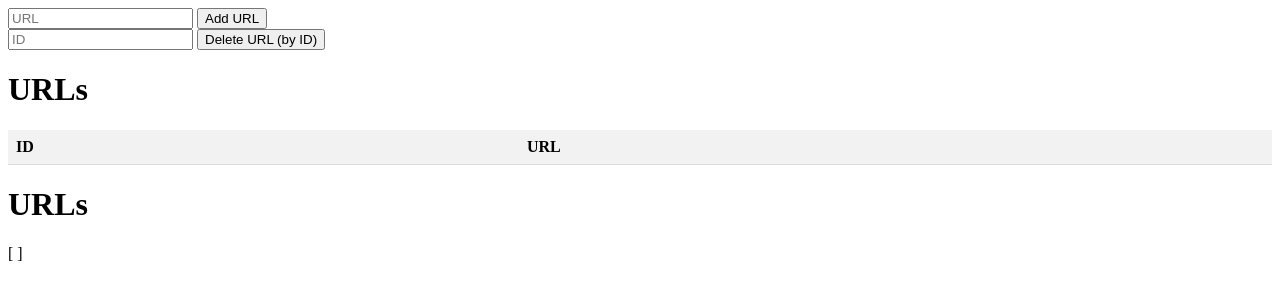
After one commit to jonberliner/moodboard, a Flask app: page /search_urls in a window 1280 px wide. The commit adds this page. Shown: the top 300 px of the page. Run offline with Flask 3, Linux system fonts and the light colour scheme; data that the repository does not hold is empty.

Commit message:
Added rotating images

```diff
--- a/gist_app/app.py
+++ b/gist_app/app.py
@@ -71,6 +71,27 @@ def create_gist_db():
                     search_url text, ip text, timestamp DATETIME DEFAULT CURRENT_TIMESTAMP)''')
 
 
+    # Create a table for all of the search image urls
+    c.execute('''CREATE TABLE search_image_urls
+                    (id INTEGER PRIMARY KEY AUTOINCREMENT,
+                    search_image_url text)''')
+
+    # Seed the search image urls
+    search_images = ['https://i.pinimg.com/474x/3f/e7/00/3fe700a9b46de92a7e4b32843ecc2923.jpg',
+            'https://i.pinimg.com/736x/ac/13/3f/ac133f87630018fa69fbcddfb61bf2f5.jpg',
+            'https://i.pinimg.com/564x/03/62/3c/03623c181de7c18a84932635e0f4279a.jpg',
+            'https://i.pinimg.com/474x/fa/73/7b/fa737b8f99636afc99e1de33c3fa70f7.jpg',
+            'https://i.pinimg.com/736x/b4/b9/3e/b4b93eeb8a390220c3abdb0c8914f13b.jpg',
+            'https://i.pinimg.com/474x/b4/7f/00/b47f00b3cb1aab0efa16ac7f55251757.jpg',
+            'https://i.pinimg.com/564x/e7/c7/10/e7c7108847b90e1adc749ce078e06b66.jpg',
+            'https://i.pinimg.com/474x/c2/7a/23/c27a23b3e6ba757ccfc5ce899faec376.jpg',
+            'https://i.pinimg.com/474x/c9/be/10/c9be10f8ac165a88d1251495ba6cf00d.jpg',
+            'https://i.pinimg.com/474x/dc/ad/89/dcad89f8debe0a1e94999959206fb7ab.jpg']
+
+    # Save the search image urls
+    for search_image_url in search_images:
+        c.execute("INSERT INTO search_image_urls (search_image_url) VALUES (?)", (search_image_url,))
+
     # Commit and close
     conn.commit()
     conn.close()
@@ -142,6 +163,73 @@ def preload_images():
     # Return the number of products
     return f"Loaded {app.gister.get_num_products()} images"
 
+def get_image_urls():
+
+    # Connect to the database
+    conn = sqlite3.connect(get_gist_db_path())
+
+    # Create a cursor
+    c = conn.cursor()
+
+    # Get the search history
+    c.execute("SELECT * FROM search_image_urls")
+
+    # Get the results
+    rows = c.fetchall()
+
+    # Close the connection
+    conn.close()
+
+    # Return the results
+    return rows
+
+# Endpoint to return the search urls
+@app.route("/search_urls", methods=['GET','POST'])
+def search_urls():
+
+    # See if we're trying to add a url
+    add_url = request.form.get("add-url")
+
+    # If we are, add it
+    if add_url:
+
+        # Connect to the database
+        conn = sqlite3.connect(get_gist_db_path())
+
+        # Create a cursor
+        c = conn.cursor()
+
+        # Insert the search url and ip address
+        c.execute("INSERT INTO search_image_urls (search_image_url) VALUES (?)", (add_url,))
+
+        # Commit and close
+        conn.commit()
+        conn.close()
+
+    # See if we're deleting one
+    delete_id = request.form.get("delete-id")
+
+    # If we are, delete it
+    if delete_id:
+
+        # Connect to the database
+        conn = sqlite3.connect(get_gist_db_path())
+
+        # Create a cursor
+        c = conn.cursor()
+
+        # Insert the search url and ip address
+        c.execute("DELETE FROM search_image_urls WHERE id=?", (delete_id,))
+
+        # Commit and close
+        conn.commit()
+        conn.close()
+
+    # Get them
+    search_image_urls = get_image_urls()
+
+    # Return the results
+    return render_template("search_urls.html", search_image_urls=search_image_urls)
 
 # Add a search image endpoint
 @app.route("/search_image", methods=['GET', 'POST'])
@@ -162,10 +250,13 @@ def search_image():
     # Sort them alphabetically
     categories = sorted(categories)
 
+    # Get only the second element of each tuple
+    search_image_urls = [url[1] for url in get_image_urls()]
+
     # If we don't have an image url, return the search page
     if search_image_url is None:
         return render_template("search_image.html", search_image_url='', num_results=20, categories=categories,
-                               category_selected="WomensDresses")
+                               category_selected="WomensDresses", search_image_urls=search_image_urls)
 
     # Save the query, but don't break if it fails
     try:
@@ -210,7 +301,8 @@ def search_image():
 
     return render_template("search_image.html", search_image_url=search_image_url,
                            images=result_data, search_image=search_data, num_results=num_results,
-                           categories=categories, category_selected=category, urls=result_urls, enumerate=enumerate)
+                           categories=categories, category_selected=category, urls=result_urls, enumerate=enumerate,
+                           search_image_urls=search_image_urls)
 
 # Create a route to receive ebay closure notifications
 @app.route("/ebay_notify", methods=['GET', 'POST'])
--- /dev/null
+++ b/gist_app/templates/search_urls.html
@@ -0,0 +1,57 @@
+<!-- Render all of the urls -->
+
+<!DOCTYPE html>
+<html>
+<head>
+  <title>Search URLs</title>
+  <style>
+    table {
+      border-collapse: collapse;
+      width: 100%;
+    }
+    th, td {
+      text-align: left;
+      padding: 8px;
+      border-bottom: 1px solid #ddd;
+    }
+    th {
+      background-color: #f2f2f2;
+    }
+  </style>
+</head>
+<body>
+
+    <!-- An input form for adding a new URL -->
+    <form action="{{ url_for('search_urls') }}" method="post">
+        <input type="text" name="add-url" placeholder="URL">
+        <input type="submit" value="Add URL">
+    </form>
+
+    <form action="{{ url_for('search_urls') }}" method="post">
+        <input type="text" name="delete-id" placeholder="ID">
+        <input type="submit" value="Delete URL (by ID)">
+    </form>
+
+  <h1>URLs</h1>
+  <table>
+    <tr>
+      <th>ID</th>
+      <th>URL</th>
+    </tr>
+    {% for url in search_image_urls %}
+    <tr>
+      <td>{{ url[0] }}</td>
+      <td>{{ url[1] }}</td>
+    </tr>
+    {% endfor %}
+  </table>
+
+  <!-- Display as a copiable list -->
+    <h1>URLs</h1>
+    [
+      {% for url in search_image_urls %}
+      '{{ url[1] }}',
+      {% endfor %}
+    ]
+</body>
+</html>
```
Also changed, not shown: gist_app/templates/search_image.html (+24 -3 lines), README.md.
